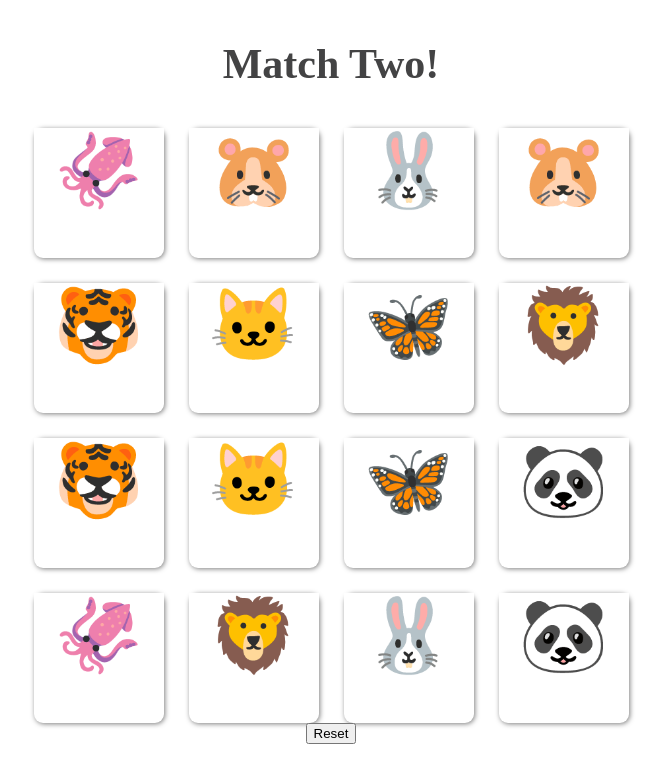
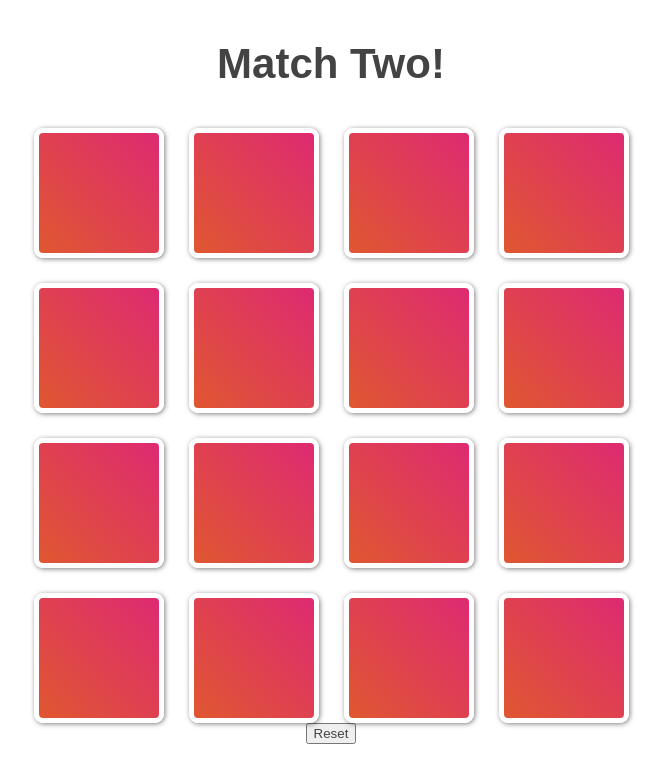
Before and after one commit to SirRedrick/match-two, a React (Create React App) app: page / in a window 1280 px wide. Shown: the top 782 px of the page, without its empty margins (309-973 px from the left). Built offline with nearby package versions, Linux system fonts and the light colour scheme.

Commit message:
Styled cards, made them flip on click

```diff
--- a/src/App.css
+++ b/src/App.css
@@ -1 +1,12 @@
 @import-normalize;
+
+*,
+*::before,
+*::after {
+	box-sizing: border-box;
+}
+
+* {
+	font-family: Arial, Helvetica, sans-serif;
+	color: #434344;
+}
--- a/src/components/Card.js
+++ b/src/components/Card.js
@@ -4,8 +4,11 @@ import styled from 'styled-components';
 function Card({ face, isChosen, onClick }) {
 	return (
 		<Container onClick={onClick}>
-			<InnerCard>
-				<CardFront>{face}</CardFront>
+			<InnerCard isChosen={isChosen}>
+				<FrontWrapper>
+					<CardFront>{face}</CardFront>
+				</FrontWrapper>
+				<CardBack />
 			</InnerCard>
 		</Container>
 	);
@@ -19,7 +22,7 @@ const Container = styled.div`
 	background-color: transparent;
 	width: 130px;
 	height: 130px;
-
+	perspective: 600px;
 	font-size: 4.5rem;
 `;
 
@@ -29,11 +32,37 @@ const InnerCard = styled.div`
 	text-align: center;
 	box-shadow: 1px 1px 5px rgba(0, 0, 0, 0.5);
 	border-radius: 9px;
+	position: relative;
+	transition: transform 0.8s;
+	transform-style: preserve-3d;
+	transform: ${(props) => (props.isChosen ? 'rotateY(180deg)' : 'rotateY(0deg)')};
+`;
+
+const Face = styled.div`
+	position: absolute;
+	width: 100%;
+	height: 100%;
+	border-radius: 9px;
+	backface-visibility: hidden;
+`;
+
+const FrontWrapper = styled(Face)`
+	padding: 5px;
+	background: linear-gradient(45deg, #e05730, #de2a72);
+	transform: rotateY(180deg);
 `;
 
 const CardFront = styled.div`
+	height: 100%;
+	width: 100%;
+	border-radius: 7px;
 	background-color: #fff;
 	display: flex;
 	justify-content: center;
 	align-items: center;
 `;
+
+const CardBack = styled(Face)`
+	border: 5px solid #fff;
+	background: linear-gradient(45deg, #e05730, #de2a72);
+`;
```
